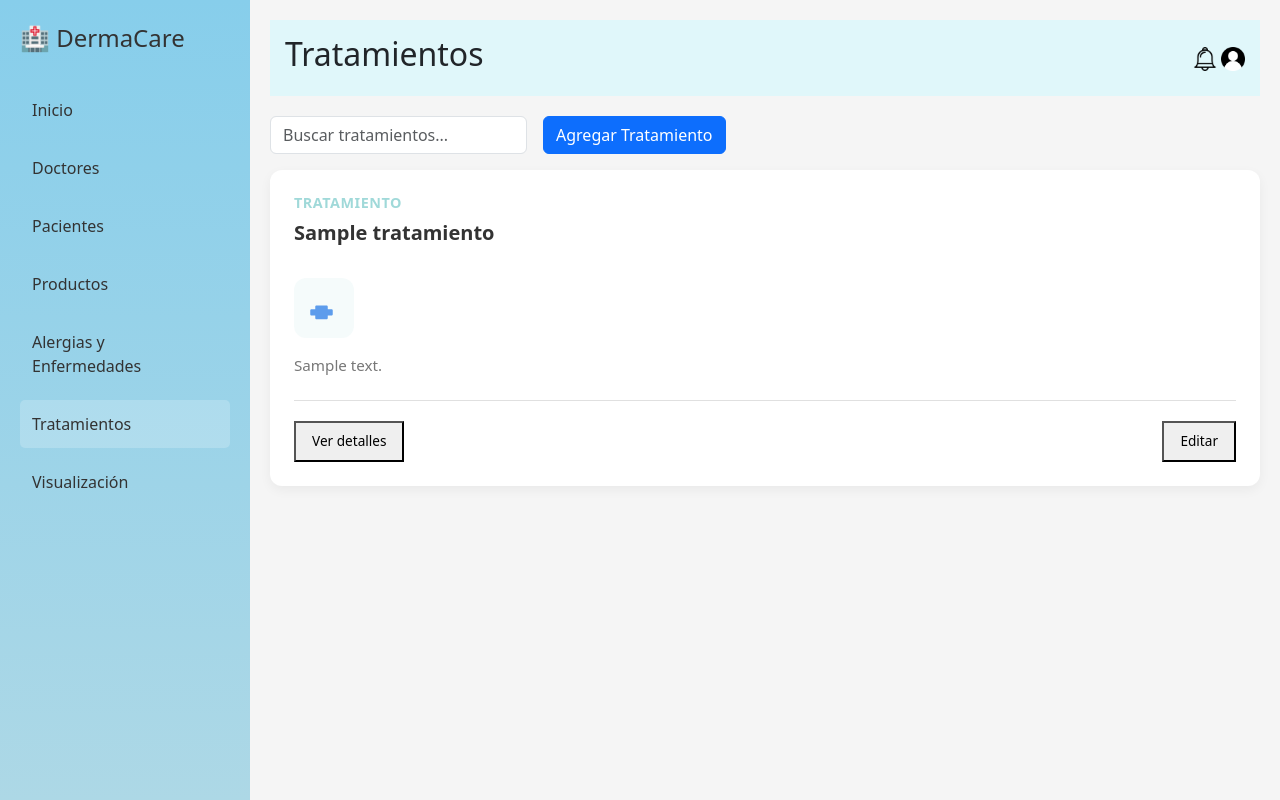
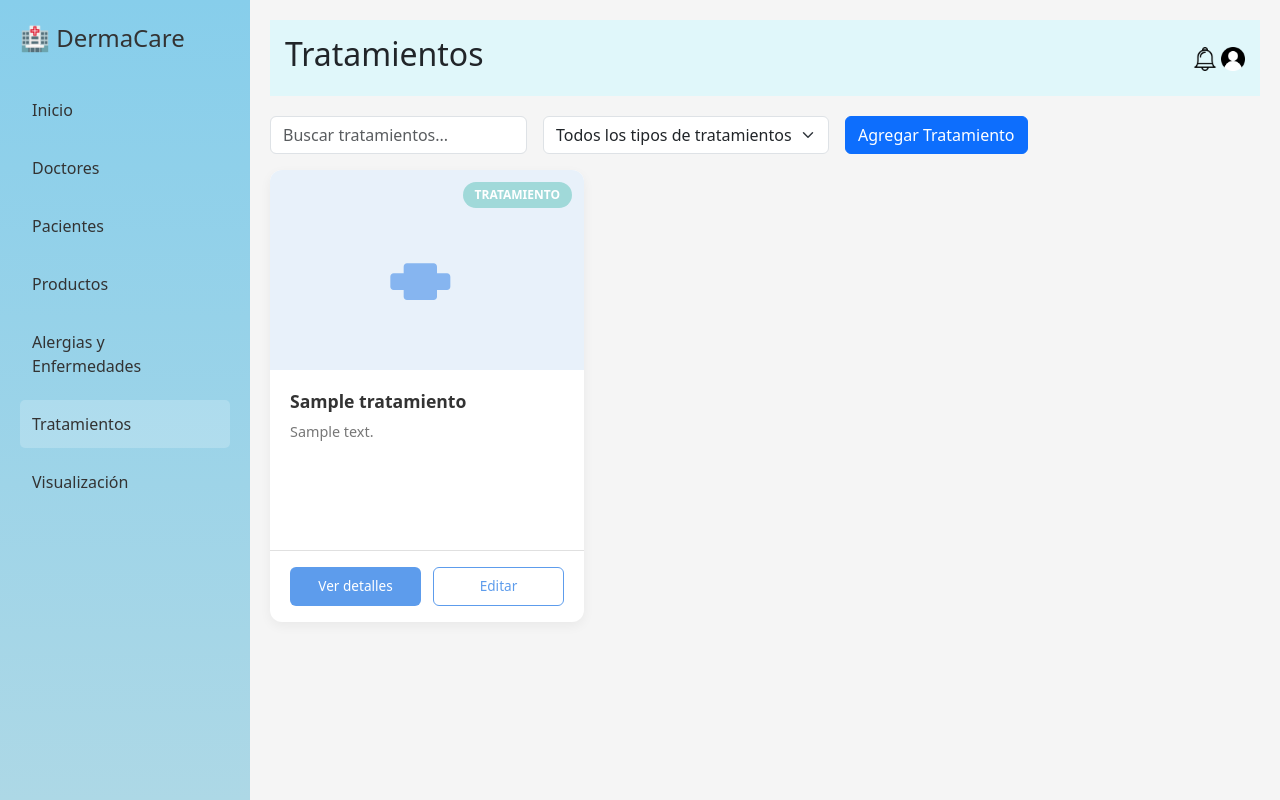
Before and after one commit to isCris-Q05/SagradoCorazon, a Django app: page /tratamientos/ in a window 1280 px wide. Run offline with Django 5.2, Linux system fonts and the light colour scheme; a user stored in the database is signed in; tables that the repository leaves empty hold one stand-in row (values such as "Sample post"); some libraries are stand-ins or nearby versions.

Commit message:
Tratamientos arreglado
Nada mas falta arreglar la parte del boton de detalles para que se vean bien los datos

```diff
--- a/BackEnd/citas/static/css/tratamientos.css
+++ b/BackEnd/citas/static/css/tratamientos.css
@@ -1,21 +1,37 @@
 /* Variables de diseño */
 :root {
-    --dc-primary: #5d9cec;         /* Azul suave principal */
-    --dc-primary-dark: #4a89dc;    /* Azul más oscuro */
-    --dc-secondary: #a0d9d9;       /* Verde agua claro */
-    --dc-accent: #f5b7b1;          /* Rosa suave */
-    --dc-text: #333333;            /* Texto principal */
-    --dc-text-light: #777777;      /* Texto secundario */
-    --dc-bg: #f9f9f9;              /* Fondo general */
-    --dc-card-bg: #ffffff;         /* Fondo de cards */
-    --dc-border: #e0e0e0;          /* Color de bordes */
+    --dc-primary: #5d9cec;
+    --dc-primary-dark: #4a89dc;
+    --dc-secondary: #a0d9d9;
+    --dc-accent: #f5b7b1;
+    --dc-text: #333333;
+    --dc-text-light: #777777;
+    --dc-bg: #f9f9f9;
+    --dc-card-bg: #ffffff;
+    --dc-border: #e0e0e0;
     --dc-shadow: 0 4px 12px rgba(0, 0, 0, 0.05);
     --dc-shadow-hover: 0 8px 20px rgba(0, 0, 0, 0.1);
-        --dc-card-width: 280px; /* Ancho fijo para las tarjetas */
-
+    --dc-card-width: 280px;
 }
 
-/* Estilos específicos para tarjetas de tratamiento */
+/* Layout de cuadrícula */
+.dc-row {
+    display: grid;
+    grid-template-columns: repeat(auto-fill, minmax(var(--dc-card-width), 1fr));
+    gap: 1.5rem;
+    margin: 0;
+    padding: 0;
+    width: 100%;
+}
+
+.dc-col {
+    width: 100%;
+    padding: 0;
+    margin: 0;
+    display: flex;
+}
+
+/* Tarjeta de tratamiento */
 .dc-treatment-card {
     border: none;
     border-radius: 12px;
@@ -27,9 +43,8 @@
     height: 100%;
     display: flex;
     flex-direction: column;
-    min-height: 280px; /* Más compacto que productos */
+    min-height: 420px;
     width: 100%;
-    padding: 1.5rem;
 }
 
 .dc-treatment-card:hover {
@@ -37,86 +52,180 @@
     box-shadow: var(--dc-shadow-hover);
 }
 
-.dc-card-header {
-    margin-bottom: 1rem;
+/* Contenedor de imagen */
+.dc-card-img-container {
+    position: relative;
+    overflow: hidden;
+    height: 200px;
+    flex-shrink: 0;
+    background-color: #f8fafc;
 }
 
-.dc-treatment-type {
-    color: var(--dc-secondary);
-    font-size: 0.9rem;
+.dc-card-img {
+    width: 100%;
+    height: 100%;
+    object-fit: cover;
+    transition: transform 0.5s ease;
+}
+
+.dc-treatment-card:hover .dc-card-img {
+    transform: scale(1.03);
+}
+
+/* Badge de tratamiento */
+.dc-treatment-badge {
+    position: absolute;
+    top: 0.75rem;
+    right: 0.75rem;
+    background-color: var(--dc-secondary);
+    color: white;
+    padding: 0.25rem 0.75rem;
+    border-radius: 20px;
+    font-size: 0.75rem;
     font-weight: 600;
     text-transform: uppercase;
-    letter-spacing: 0.5px;
-    margin-bottom: 0.5rem;
 }
 
-.dc-treatment-card .dc-card-title {
-    font-size: 1.25rem;
-    font-weight: 700;
+/* Cuerpo de la tarjeta */
+.dc-card-body {
+    padding: 1.25rem;
+    flex-grow: 1;
+    display: flex;
+    flex-direction: column;
+    min-height: 180px;
+}
+
+.dc-card-title {
+    font-size: 1.1rem;
+    font-weight: 600;
     color: var(--dc-text);
-    margin-bottom: 1rem;
+    margin-bottom: 0.5rem;
     line-height: 1.3;
 }
 
-.dc-treatment-card .dc-card-body {
+.dc-card-text {
+    color: var(--dc-text-light);
+    font-size: 0.9rem;
+    line-height: 1.5;
+    margin-bottom: 0.75rem;
     flex-grow: 1;
-    display: flex;
-    flex-direction: column;
-    padding: 0;
 }
 
-.dc-card-icon {
-    width: 60px;
-    height: 60px;
-    background-color: rgba(160, 217, 217, 0.1);
-    border-radius: 12px;
+/* Pie de tarjeta */
+.dc-card-footer {
+    background-color: transparent;
+    border-top: 1px solid var(--dc-border);
+    padding: 1rem 1.25rem;
+    display: flex;
+    justify-content: space-between;
+    gap: 0.75rem;
+    flex-shrink: 0;
+}
+
+/* Botones */
+.dc-btn {
+    flex: 1;
+    padding: 0.5rem;
+    border-radius: 6px;
+    font-size: 0.85rem;
+    font-weight: 500;
+    transition: all 0.2s ease;
+    border: 1px solid transparent;
+    cursor: pointer;
+    text-align: center;
+    display: inline-flex;
+    align-items: center;
+    justify-content: center;
+}
+
+.dc-btn-details {
+    background-color: var(--dc-primary);
+    color: white;
+}
+
+.dc-btn-details:hover {
+    background-color: var(--dc-primary-dark);
+    transform: translateY(-2px);
+    box-shadow: 0 2px 5px rgba(0, 0, 0, 0.1);
+}
+
+.dc-btn-edit {
+    background-color: white;
+    color: var(--dc-primary);
+    border: 1px solid var(--dc-primary);
+}
+
+.dc-btn-edit:hover {
+    background-color: var(--dc-primary);
+    color: white;
+    transform: translateY(-2px);
+    box-shadow: 0 2px 5px rgba(0, 0, 0, 0.1);
+}
+
+/* Icono por defecto */
+.dc-default-icon {
+    width: 100%;
+    height: 100%;
     display: flex;
     align-items: center;
     justify-content: center;
-    margin-bottom: 1rem;
+    background-color: rgba(93, 156, 236, 0.1);
 }
 
-.dc-card-icon svg {
-    width: 30px;
-    height: 30px;
+.dc-default-icon svg {
+    width: 80px;
+    height: 80px;
+    opacity: 0.7;
+    transition: all 0.3s ease;
 }
 
-.dc-treatment-card .dc-card-text {
-    color: var(--dc-text-light);
-    font-size: 0.95rem;
-    line-height: 1.5;
-    margin-bottom: 1.5rem;
-    flex-grow: 1;
-}
-
-.dc-treatment-card .dc-card-footer {
-    background-color: transparent;
-    border-top: 1px solid var(--dc-border);
-    padding: 1.25rem 0 0 0;
-    display: flex;
-    justify-content: space-between;
-    gap: 0.75rem;
-    margin-top: auto;
-}
-
-/* Botones más compactos */
-.dc-treatment-card .dc-btn {
-    padding: 0.5rem 1rem;
-    font-size: 0.85rem;
+.dc-treatment-card:hover .dc-default-icon svg {
+    transform: scale(1.1);
+    opacity: 1;
 }
 
 /* Responsive */
+@media (max-width: 1200px) {
+    .dc-col {
+        flex: 1 0 calc(33.333% - 1.5rem);
+    }
+}
+
+@media (max-width: 992px) {
+    .dc-col {
+        flex: 1 0 calc(50% - 1.5rem);
+    }
+}
+
 @media (max-width: 768px) {
-    .dc-treatment-card {
-        min-height: 240px;
-        padding: 1rem;
+    .dc-card-img-container {
+        height: 180px;
     }
 
-    .dc-treatment-card .dc-card-title {
-        font-size: 1.1rem;
+    .dc-card-title {
+        font-size: 1rem;
     }
 
-    .dc-treatment-card .dc-card-text {
+    .dc-card-text {
         font-size: 0.85rem;
     }
 }
+
+@media (max-width: 576px) {
+    .dc-col {
+        flex: 1 0 100%;
+    }
+
+    .dc-card-img-container {
+        height: 220px;
+    }
+
+    .dc-card-footer {
+        flex-direction: column;
+        gap: 0.5rem;
+    }
+
+    .dc-btn {
+        width: 100%;
+    }
+}
--- a/BackEnd/citas/static/js/tratamientos-detalles.js
+++ b/BackEnd/citas/static/js/tratamientos-detalles.js
@@ -1,14 +1,13 @@
-document.addEventListener('DOMContentLoaded', () => {
-    const detailsModal = document.getElementById('detailsModal');
-    detailsModal.addEventListener('show.bs.modal', event => {
-        const button = event.relatedTarget; // Botón que disparó el modal
-        const treatmentName = button.getAttribute('data-name');
-        const diseases = button.getAttribute('data-enfermedades');
-        const description = button.getAttribute('data-descripcion');
+document.addEventListener('DOMContentLoaded', function() {
+    $('#detailsModal').on('show.bs.modal', function (event) {
+        var button = $(event.relatedTarget);
+        var nombre = button.data('nombre');
+        var descripcion = button.data('descripcion');
+        var enfermedades = button.data('enfermedades');
 
-        // Asignar valores al modal
-        document.getElementById('modalTreatmentName').textContent = treatmentName;
-        document.getElementById('modalDiseases').textContent = diseases || 'Sin información';
-        document.getElementById('modalTreatmentDescription').textContent = description || 'Sin descripción';
+        var modal = $(this);
+        modal.find('#modalTreatmentName').text(nombre);
+        modal.find('#modalTreatmentDescription').text(descripcion);
+        modal.find('#modalTreatmentDiseases').text(enfermedades);
     });
 });
--- a/BackEnd/citas/templates/citas2/tratamientos.html
+++ b/BackEnd/citas/templates/citas2/tratamientos.html
@@ -9,8 +9,7 @@
     <link rel="stylesheet" href="{% static 'css/styles.css' %}">
     <link rel="stylesheet" href="{% static 'css/tratamientos.css' %}">
     <link href="https://cdn.jsdelivr.net/npm/bootstrap@5.3.0/dist/css/bootstrap.min.css" rel="stylesheet">
-    <link href="https://cdn.jsdelivr.net/npm/bootstrap-icons@1.7.2/font/bootstrap-icons.css" rel="stylesheet">
-    <script src="https://cdn.jsdelivr.net/npm/bootstrap@5.3.3/dist/js/bootstrap.bundle.min.js" defer></script>
+    <script src="https://cdn.jsdelivr.net/npm/bootstrap@5.3.0/dist/js/bootstrap.bundle.min.js" defer></script>
     <script src="{% static 'js/pagination.js' %}" defer></script>
 </head>
 <body>
@@ -26,7 +25,7 @@
             <a href="{% url 'productos' %}" class="nav-item">Productos</a>
             <a href="{% url 'enfermedades_alergias' %}" class="nav-item">Alergias y Enfermedades</a>
             <a href="{% url 'tratamientos' %}" class="nav-item active">Tratamientos</a>
-            <a href="{% url 'visualizacion' %}"  class="nav-item ">Visualización</a>
+            <a href="{% url 'visualizacion' %}" class="nav-item">Visualización</a>
         </nav>
     </div>
     <div class="main-content">
@@ -44,7 +43,15 @@
                     <input type="search" id="searchTreatments" class="form-control" placeholder="Buscar tratamientos...">
                 </div>
                 <div class="col-auto">
-                    <button class="btn btn-primary" id="agregarTratamientoBtn" data-bs-toggle="modal" data-bs-target="#agregarProductoModal">Agregar Tratamiento</button>
+                    <select class="form-select" aria-label="Filtrar por tipo de tratamiento">
+                        <option selected>Todos los tipos de tratamientos</option>
+                        {% for tipo in tipos_tratamientos %}
+                            <option value="{{ tipo }}">{{ tipo }}</option>
+                        {% endfor %}
+                    </select>
+                </div>
+                <div class="col-auto">
+                    <button class="btn btn-primary" id="agregarTratamientoBtn" data-bs-toggle="modal" data-bs-target="#agregarTratamientoModal">Agregar Tratamiento</button>
                 </div>
             </div>
 
@@ -71,12 +78,11 @@
                 {% for tratamiento in tratamientos %}
                 <div class="dc-col">
                     <div class="dc-treatment-card">
-                        <div class="dc-card-header">
-                            <h5 class="dc-treatment-type">Tratamiento</h5>
-                            <h4 class="dc-card-title">{{ tratamiento.nombre }}</h4>
-                        </div>
-                        <div class="dc-card-body">
-                            <div class="dc-card-icon">
+                        <div class="dc-card-img-container">
+                            {% if tratamiento.imagen %}
+                                <img src="{{ tratamiento.imagen.url }}" class="dc-card-img" alt="{{ tratamiento.nombre }}">
+                            {% else %}
+                                <div class="dc-default-icon">
                                     {% if "inyeccion" in tratamiento.nombre|lower %}
                                         <svg xmlns="http://www.w3.org/2000/svg" viewBox="0 0 24 24" fill="var(--dc-primary)">
                                             <path d="M21.71,11.29l-9-9a1,1,0,0,0-1.42,0L8.17,5.13,9.88,6.83,6.17,10.54,5.13,9.5,3.71,10.92,6.17,13.38,2.29,17.26a1,1,0,0,0,0,1.42l3,3a1,1,0,0,0,1.42,0l3.88-3.88,2.46,2.46,1.42-1.42-1.06-1.06,3.71-3.71,1.7,1.7L22.29,12.71A1,1,0,0,0,21.71,11.29Z"/>
@@ -91,15 +97,18 @@
                                         </svg>
                                     {% endif %}
                                 </div>
-                            <p class="dc-card-text">{{ tratamiento.descripcion }}</p>
+                            {% endif %}
+                            <div class="dc-treatment-badge">TRATAMIENTO</div>
+                        </div>
+                        <div class="dc-card-body">
+                            <h5 class="dc-card-title">{{ tratamiento.nombre }}</h5>
+                            <p class="dc-card-text">{{ tratamiento.descripcion|truncatechars:100 }}</p>
                         </div>
                         <div class="dc-card-footer">
-                            <button class="dc-btn dc-btn-details"
-                                data-bs-toggle="modal"
-                                data-bs-target="#detailsModal"
-                                data-name="{{ tratamiento.nombre }}"
-                                data-enfermedades="{% for relacion in tratamiento.tratamientoenfermedad_set.all %}{{ relacion.id_enfermedad.nombre }}{% if not forloop.last %}, {% endif %}{% endfor %}"
-                                data-descripcion="{% for relacion in tratamiento.tratamientoenfermedad_set.all %}{{ relacion.id_enfermedad.descripcion }}{% if not forloop.last %}; {% endif %}{% endfor %}">
+                            <button class="dc-btn dc-btn-details" data-bs-toggle="modal" data-bs-target="#detailsModal"
+                                data-nombre="{{ tratamiento.nombre }}"
+                                data-descripcion="{{ tratamiento.descripcion }}"
+                                data-enfermedades="{% for relacion in tratamiento.tratamientoenfermedad_set.all %}{{ relacion.id_enfermedad.nombre }}{% if not forloop.last %}, {% endif %}{% endfor %}">
                                 Ver detalles
                             </button>
                             <button class="dc-btn dc-btn-edit">Editar</button>
@@ -114,8 +123,8 @@
         </div>
     </div>
 
-     <!--modal para agregar tratamiento-->
-     <div class="modal fade" id="agregarProductoModal" tabindex="-1" aria-labelledby="agregarTratamientoModalLabel" aria-hidden="true">
+    <!-- Modal para agregar tratamiento -->
+    <div class="modal fade" id="agregarTratamientoModal" tabindex="-1" aria-labelledby="agregarTratamientoModalLabel" aria-hidden="true">
         <div class="modal-dialog">
             <div class="modal-content">
                 <div class="modal-header">
@@ -123,51 +132,54 @@
                     <button type="button" class="btn-close" data-bs-dismiss="modal" aria-label="Cerrar"></button>
                 </div>
                 <div class="modal-body">
-                    <form method="POST" action="{% url 'crear_tratamiento' %}">
+                    <form method="POST" action="{% url 'crear_tratamiento' %}" enctype="multipart/form-data">
                         {% csrf_token %}
                         <div class="mb-3">
                             <label for="nombreTratamiento" class="form-label">Nombre del Tratamiento</label>
-                            <input name="nombre" type="text" class="form-control" id="nombreTratamiento" placeholder="Ingrese el nombre">
+                            <input type="text" class="form-control" id="nombreTratamiento" name="nombre" placeholder="Ingrese el nombre">
                         </div>
                         <div class="mb-3">
                             <label for="descripcionTratamiento" class="form-label">Descripción del Tratamiento</label>
-                            <textarea name="descripcion" class="form-control" id="descripcionTratamiento" rows="3" placeholder="Ingrese descripción"></textarea>
+                            <textarea class="form-control" id="descripcionTratamiento" name="descripcion" rows="3" placeholder="Ingrese descripción"></textarea>
+                        </div>
+                        <div class="mb-3">
+                            <label for="tipoTratamiento" class="form-label">Tipo</label>
+                            <select class="form-select" id="tipoTratamiento" name="tipo">
+                                {% for tipo in tipos_tratamientos %}
+                                    <option value="{{ tipo }}">{{ tipo }}</option>
+                                {% endfor %}
+                            </select>
+                        </div>
+                        <div class="mb-3">
+                            <label for="imagenTratamiento" class="form-label">Imagen (Opcional)</label>
+                            <input type="file" class="form-control" id="imagenTratamiento" name="imagen" accept="image/*">
                         </div>
                         <div class="mb-3 position-relative">
-                            <label for="buscarEnfermedad" class="form-label">Buscar Enfermedad</label>
-                            <input
-                                type="text"
-                                class="form-control"
-                                id="buscarEnfermedad"
-                                placeholder="Ingrese el nombre de la enfermedad"
-                                autocomplete="off"
-                            />
-                            <input type="hidden" name="id_enfermedad" id="idEnfermedadSeleccionada" />
-                            <ul class="list-group mt-1 position-absolute w-100" id="resultadosEnfermedad" style="z-index: 1000; display: none;">
-                                <!-- Resultados aparecerán aquí -->
-                            </ul>
+                            <label for="buscarEnfermedad" class="form-label">Enfermedades que trata</label>
+                            <input type="text" class="form-control" id="buscarEnfermedad" placeholder="Buscar enfermedades...">
+                            <div id="resultadosEnfermedad" class="list-group mt-1 position-absolute w-100" style="display: none; z-index: 1000;"></div>
+                            <div id="enfermedadesSeleccionadas" class="mt-2"></div>
+                            <input type="hidden" name="enfermedades" id="enfermedadesInput">
                         </div>
                         <button type="submit" class="btn btn-success">Agregar Tratamiento</button>
                     </form>
                 </div>
-
             </div>
         </div>
     </div>
 
-    <!--Modal detalles tratamiento-->
+    <!-- Modal detalles tratamientos -->
     <div class="modal fade" id="detailsModal" tabindex="-1" aria-labelledby="detailsModalLabel" aria-hidden="true">
         <div class="modal-dialog modal-dialog-centered">
             <div class="modal-content">
                 <div class="modal-header">
                     <h5 class="modal-title" id="detailsModalLabel">Detalles del Tratamiento</h5>
-                    <button type="button" class="btn-close" data-bs-dismiss="modal" aria-label="Close"></button>
+                    <button type="button" class="btn-close" data-bs-dismiss="modal" aria-label="Cerrar"></button>
                 </div>
                 <div class="modal-body">
-                    <h5 id="modalTreatmentName" class="mb-3"></h5>
-                    <p><strong>Enfermedad que trata:</strong> <span id="modalDiseases"></span></p>
-                    <p><strong>Descripción Enfermedad:</strong></p>
-                    <p id="modalTreatmentDescription"></p>
+                    <p><strong>Nombre:</strong> <span id="modalTreatmentName"></span></p>
+                    <p><strong>Descripción:</strong> <span id="modalTreatmentDescription"></span></p>
+                    <p><strong>Enfermedades que trata:</strong> <span id="modalTreatmentDiseases"></span></p>
                 </div>
                 <div class="modal-footer">
                     <button type="button" class="btn btn-secondary" data-bs-dismiss="modal">Cerrar</button>
@@ -175,8 +187,13 @@
             </div>
         </div>
     </div>
+
     </main>
+
+    <!-- Scripts -->
     <script src="{% static 'js/tratamientos-detalles.js' %}"></script>
     <script src="{% static 'js/buscarEnfermedades.js' %}"></script>
+
+
 </body>
 </html>
```
Lines whose indentation alone changed are shown as unchanged.
